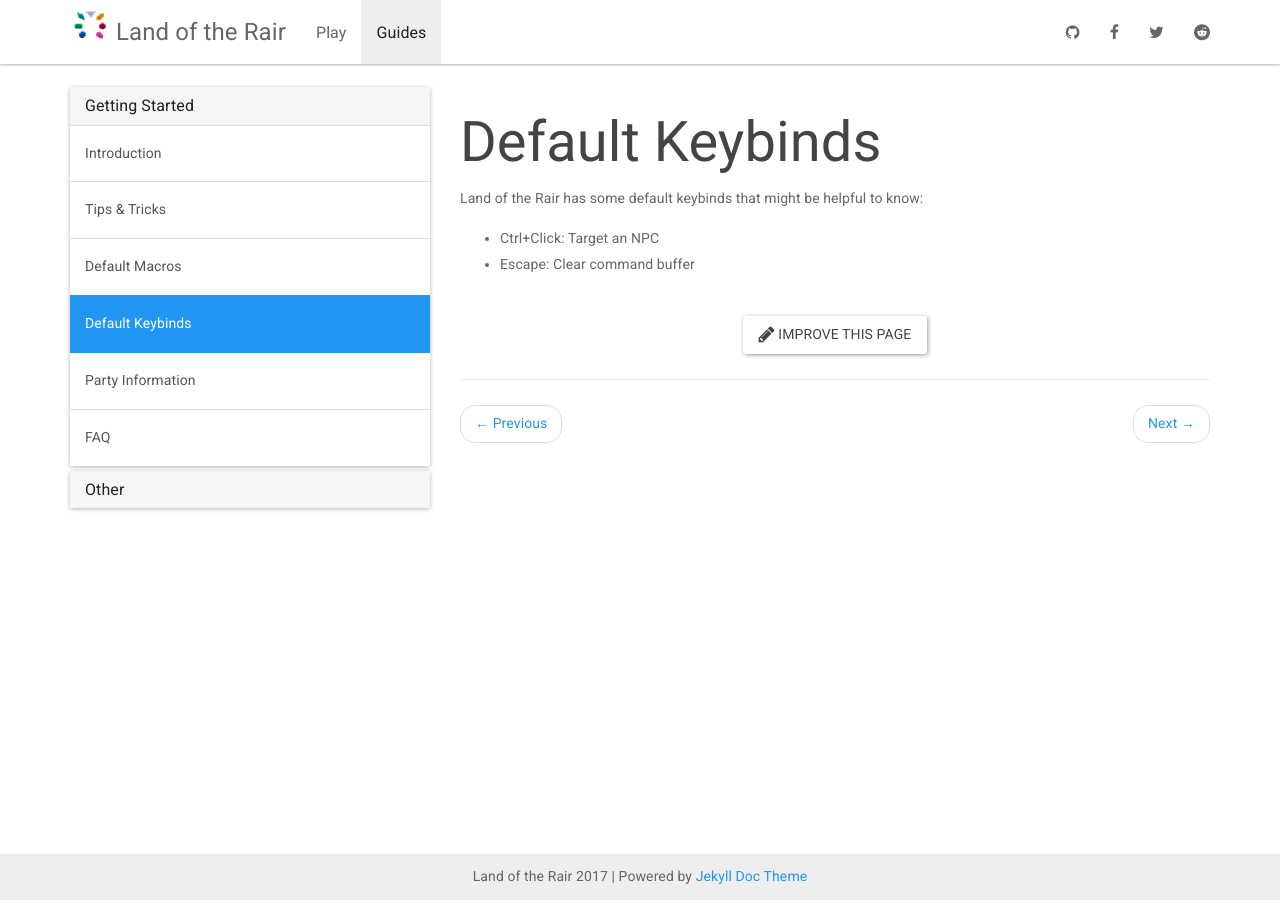
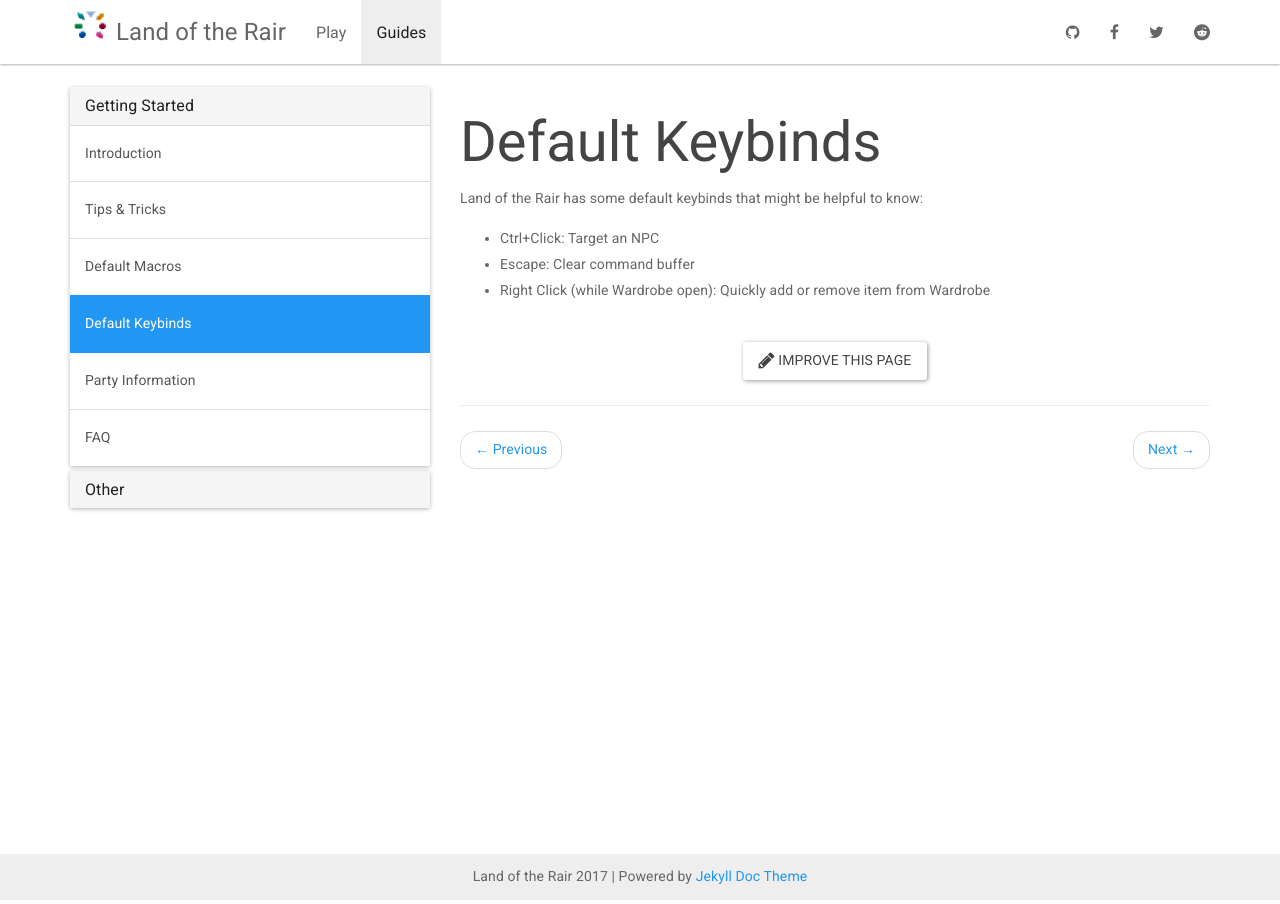
Before and after one commit to LandOfTheRair/landoftherair.github.io, a Jekyll site: the page built from _docs/getting-started/default-keybinds.md, in a window 1280 px wide. Built offline with Jekyll 4.4.1, drawn with Linux system fonts in a browser that asks for light colours; nearby versions of some CDN libraries.

Commit message:
Update default-keybinds.md

```diff
--- a/_docs/getting-started/default-keybinds.md
+++ b/_docs/getting-started/default-keybinds.md
@@ -7,3 +7,4 @@
 
 * Ctrl+Click: Target an NPC
 * Escape: Clear command buffer
+* Right Click (while Wardrobe open): Quickly add or remove item from Wardrobe
```
